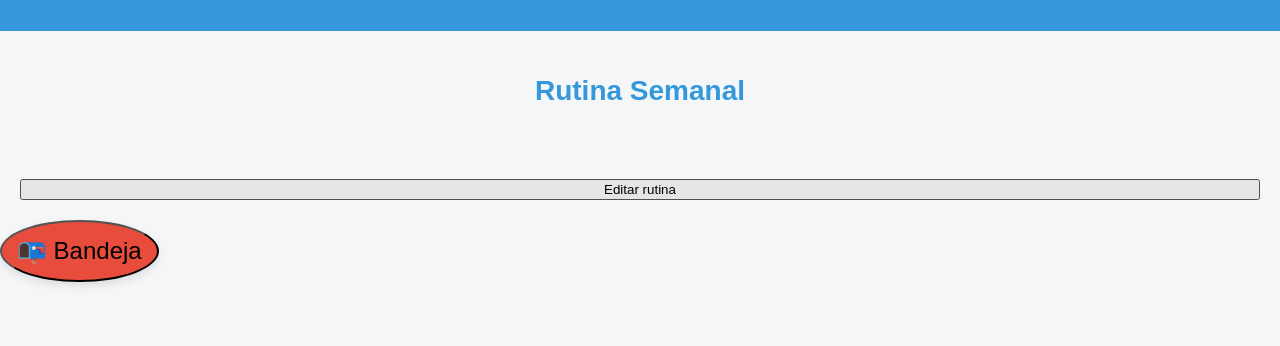
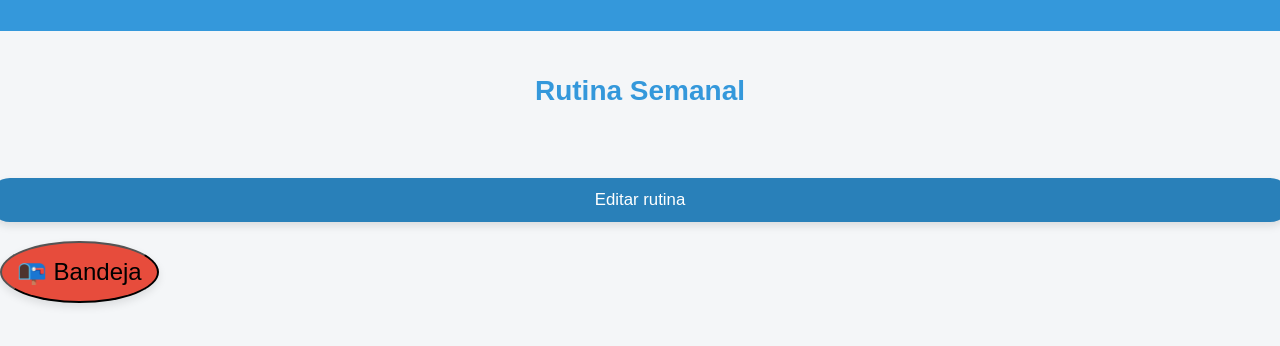
Before and after one commit to Marlonbet/Gymbros, a plain HTML site: page index.html in a window 1280 px wide. In both pictures the pointer is over the button "Editar rutina". Shown: the part 128-474 px from the top of the page. Drawn offline with Linux system fonts and the light colour scheme.

Commit message:
Update style.css

```diff
--- a/style.css
+++ b/style.css
@@ -90,8 +90,8 @@ main {
     transform: scale(1.1);
 }
 
-/* Botón Añadir Ejercicio */
-#add-exercise-btn {
+/* Botón Editar */
+#edit-exercise-btn {
     background-color: #3498db;
     color: white;
     border: none;
@@ -103,7 +103,7 @@ main {
     transition: background-color 0.2s ease, transform 0.2s ease;
 }
 
-#add-exercise-btn:hover {
+#edit-exercise-btn:hover {
     background-color: #2980b9;
     transform: scale(1.05);
 }
```
